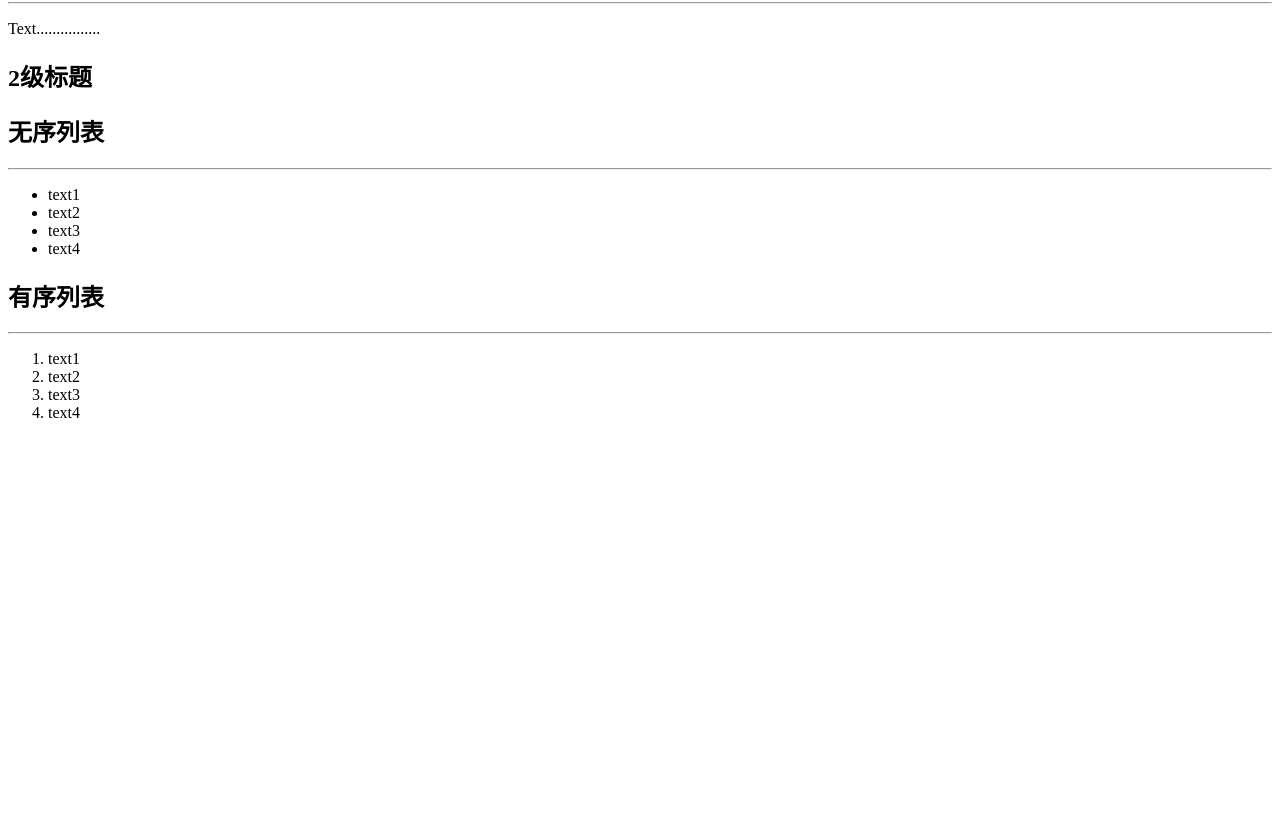
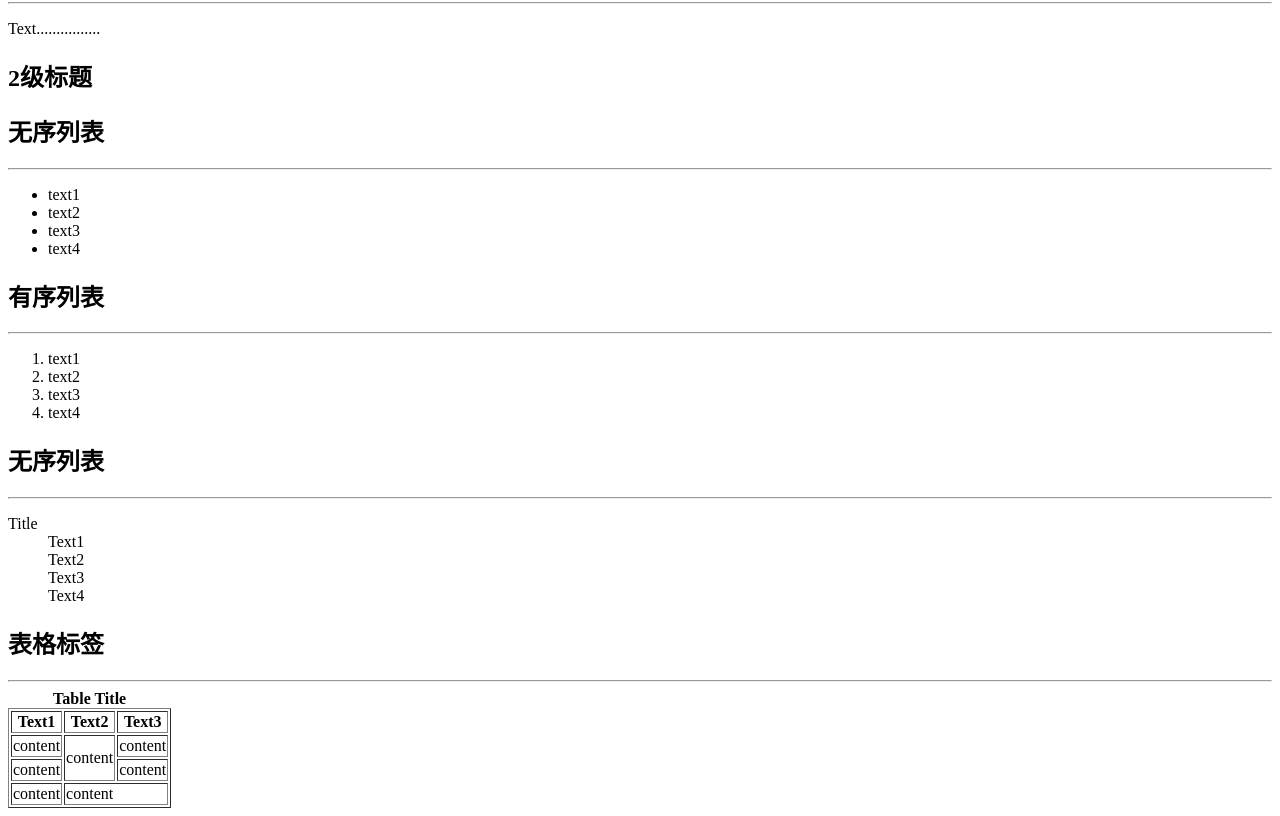
Before and after one commit to Xinyu0423/HTML-CSS-study-Note, a plain HTML site: page html basic structure.html in a window 1280 px wide. Shown: the part 119-935 px from the top of the page. Before the commit the page ends 800 px from the top, so only its background shows below. Drawn offline with Linux system fonts and the light colour scheme.

Commit message:
update Readme and basic structure

```diff
--- a/html basic structure.html
+++ b/html basic structure.html
@@ -28,5 +28,45 @@
         <li>text3</li>
         <li>text4</li>
     </ol>
+    <h2>无序列表</h2>
+    <hr>
+    <dl>
+        <dt>Title</dt>
+        <dd>Text1</dd>
+        <dd>Text2</dd>
+        <dd>Text3</dd>
+        <dd>Text4</dd>
+    </dl>
+
+    <h2>表格标签</h2>
+    <hr>
+    <table border="1">
+        <caption><b>Table Title</b></caption>
+        <thead>
+        <tr>
+            <th>Text1</th>
+            <th>Text2</th>
+            <th>Text3</th>
+        </tr>
+        </thead>
+        <tbody>
+        <tr>
+            <td>content</td>
+            <td rowspan="2">content</td>
+            <td>content</td>
+        </tr>
+        <tr>
+            <td>content</td>
+            <td>content</td>
+        </tr>
+        </tbody>
+        <tfoot>
+        <tr>
+            <td>content</td>
+            <td colspan="2">content</td>
+        </tr>
+        </tfoot>
+    </table>
+
 </body>
 </html>
```
Also changed, not shown: 1 other file.
